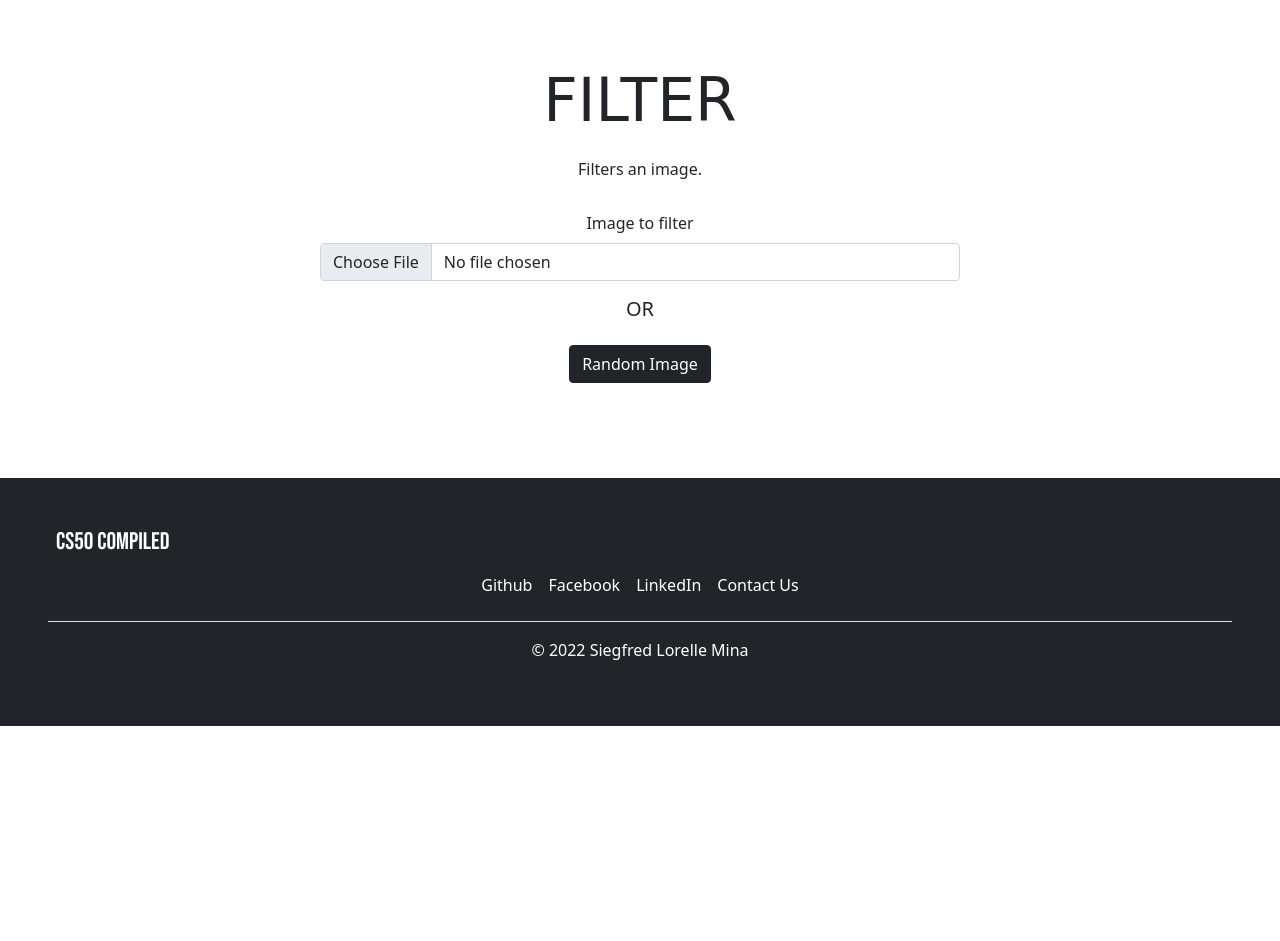
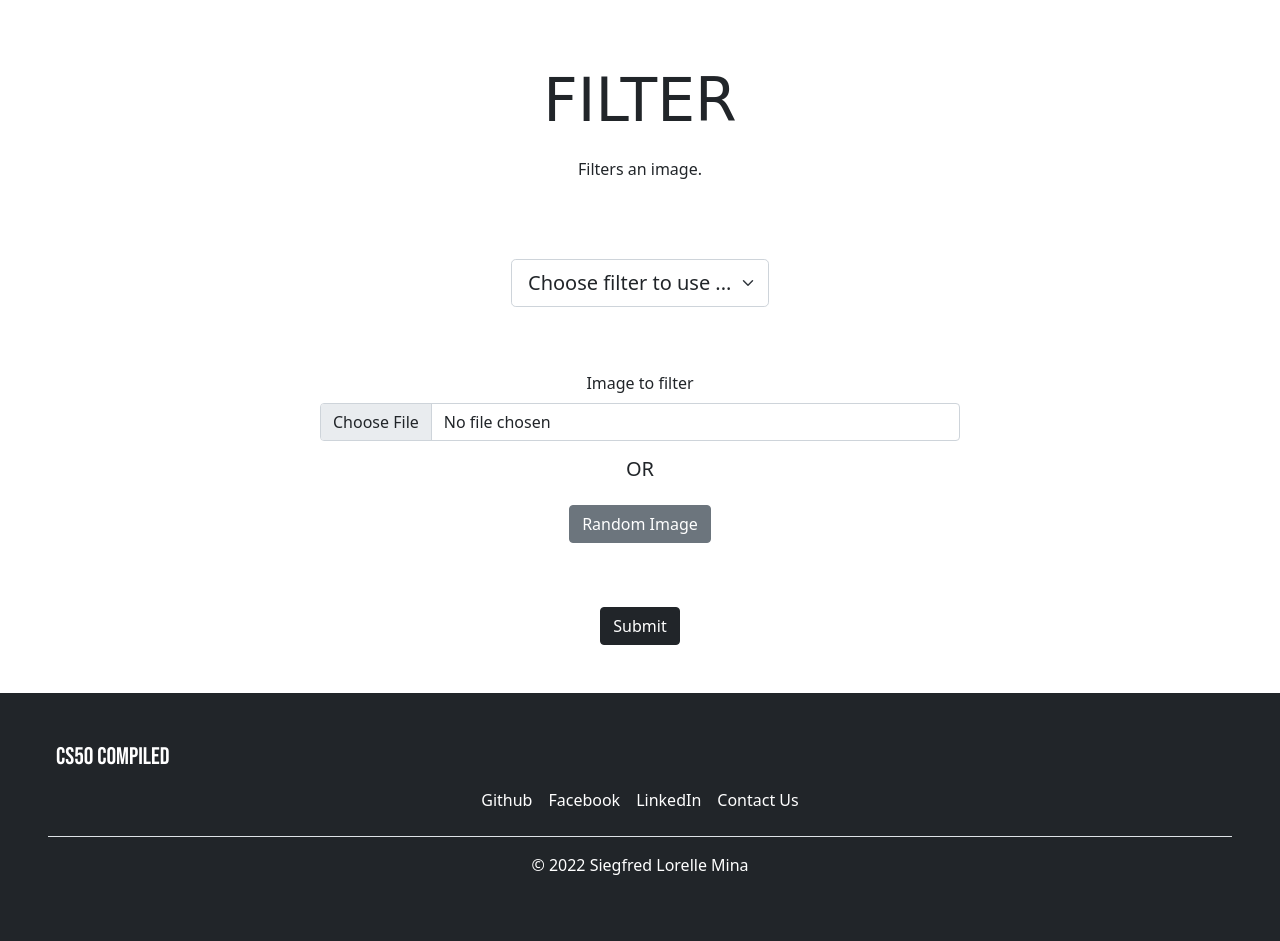
Before and after one commit to SiegfredLorelle/compiled-50, a Flask app: page /filter in a window 1280 px wide. Shown: the part 74-1015 px from the top of the page. Before the commit the page ends 800 px from the top, so only its background shows below. Run offline with Flask 2, Linux system fonts and the light colour scheme; some libraries are stand-ins or nearby versions; some web fonts are replaced.

Commit message:
46th commit - finish front end of filter page

```diff
--- a/app.py
+++ b/app.py
@@ -427,6 +427,7 @@ def filter():
 # ensure only 1 is selected maybe disable the other or just catch the error
 # more details expplain the process is different
 # prcoess the filter in python or css ?
+# random image with collapse then pick a pic ?
 
 
 # lagay logo sa navbar
--- a/static/css/styles.css
+++ b/static/css/styles.css
@@ -266,3 +266,8 @@ div ul li #nav-tabs, div ul li #navbarDarkDropdownMenuLink {
 #file-box {
     max-width: 50vw;
 }
+
+#random-image {
+    width: 300px;
+    height: auto;
+}
--- a/templates/filter.html
+++ b/templates/filter.html
@@ -5,14 +5,63 @@
 {% endblock %}
 
 {% block main %}
+    <div class="mb-5">
         <h1 class="py-3" id="filter-title">FILTER</h1>
         <h6>Filters an image.</h6><br>
+    </div>
 
+    <form action="/filter" method="post">
+        <div class="mt-5 mb-4 pb-4">
+            <select class="form-select form-select-lg mb-3 mx-auto w-auto" aria-label=".form-select-lg example">
+                <option hidden selected>Choose filter to use ...</option>
+                <option>Grayscale</option>
+                <option>Reflection</option>
+                <option>Blur</option>
+                <option>Edges</option>
+            </select>
+        </div>
 
         <div class="mx-auto w-auto" id="file-box">
             <label for="formFile" class="form-label" >Image to filter</label>
             <input  accept="image/*" class="form-control" type="file" id="formFile" name="formFile">
         </div>
         <h5 class="py-3">OR</h5>
-    <button class="btn btn-dark" type="submit">Random Image</button>
+
+
+
+
+
+        <button class="btn btn-secondary" type="button" data-bs-toggle="collapse" data-bs-target="#collapseExample" aria-expanded="false" aria-controls="collapseExample">
+            Random Image
+        </button>
+        </p>
+        <div class="collapse" id="collapseExample">
+            <div class="card card-body">
+                <div class="container">
+                    <div class="row">
+                        <div class="col">
+                            <div class="btn-group" role="group" aria-label="Basic example">
+                                <button type="button" class="btn btn-light">
+                                    <img src="/static/images/1.jpg" class="rounded float-start" id="random-image" alt="...">
+                                </button>
+                                <button type="button" class="btn btn-light">
+                                    <img src="/static/images/2.jpg" class="rounded float-start" id="random-image" alt="...">
+                                </button>
+                                <button type="button" class="btn btn-light">
+                                    <img src="/static/images/3.jpg" class="rounded float-start" id="random-image" alt="...">
+                                </button>
+                                <button type="button" class="btn btn-light">
+                                    <img src="/static/images/4.jpg" class="rounded float-start" id="random-image" alt="...">
+                                </button>
+                            </div>
+                        </div>
+                    </div>
+                </div>
+            </div>
+        </div>
+
+        <button class="btn btn-dark mt-5" type="submit">Submit</button>
+    </form>
+
+
 {% endblock %}
--- a/templates/index.html
+++ b/templates/index.html
@@ -154,7 +154,7 @@
 
         <div class="container-fluid p-5 bg-dark">
             <footer>
-              <h4  id="title-footer"><a class="nav-item px-2" href="">CS50 Compiled</a></h4>
+              <h4  id="title-footer"><a class="nav-item px-2" href="/">CS50 Compiled</a></h4>
                 <ul class="nav justify-content-center border-bottom pb-3 mb-3">
                     <li class="nav-item"><a class="nav-link px-2" href="">Github</a></li>
                     <li class="nav-item"><a class="nav-link px-2" href="">Facebook</a></li>
--- a/templates/layout.html
+++ b/templates/layout.html
@@ -98,7 +98,7 @@
 
         <div class="container-fluid p-5 bg-dark mt-auto">
             <footer>
-              <h4  id="title-footer"><a class="nav-item px-2" href="">CS50 Compiled</a></h4>
+              <h4  id="title-footer"><a class="nav-item px-2" href="/">CS50 Compiled</a></h4>
                 <ul class="nav justify-content-center border-bottom pb-3 mb-3">
                     <li class="nav-item"><a class="nav-link px-2" href="">Github</a></li>
                     <li class="nav-item"><a class="nav-link px-2" href="">Facebook</a></li>
```
Also changed, not shown: final-project.db, static/images/4.jpg (added). Lines whose indentation alone changed are shown as unchanged.
